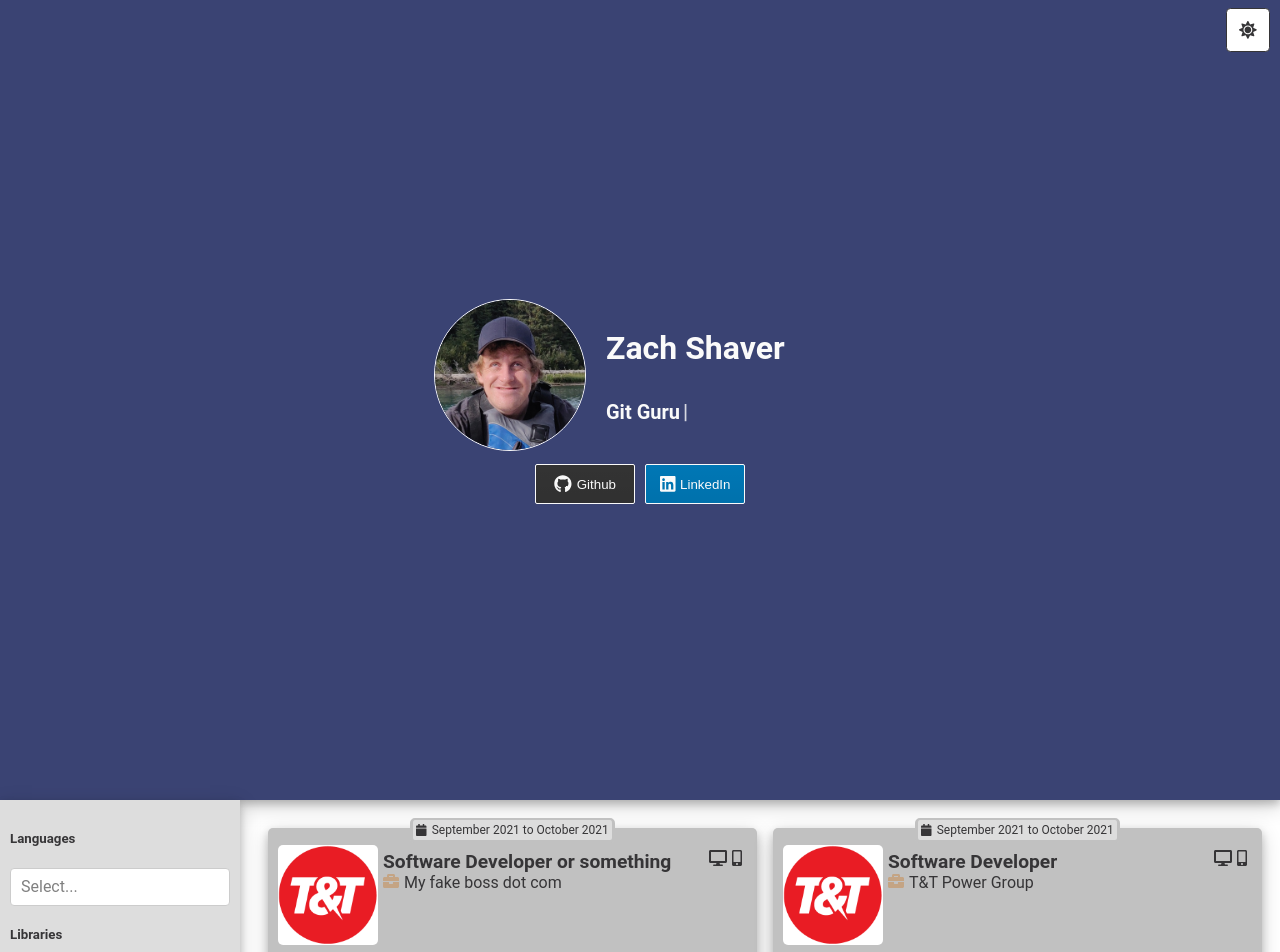
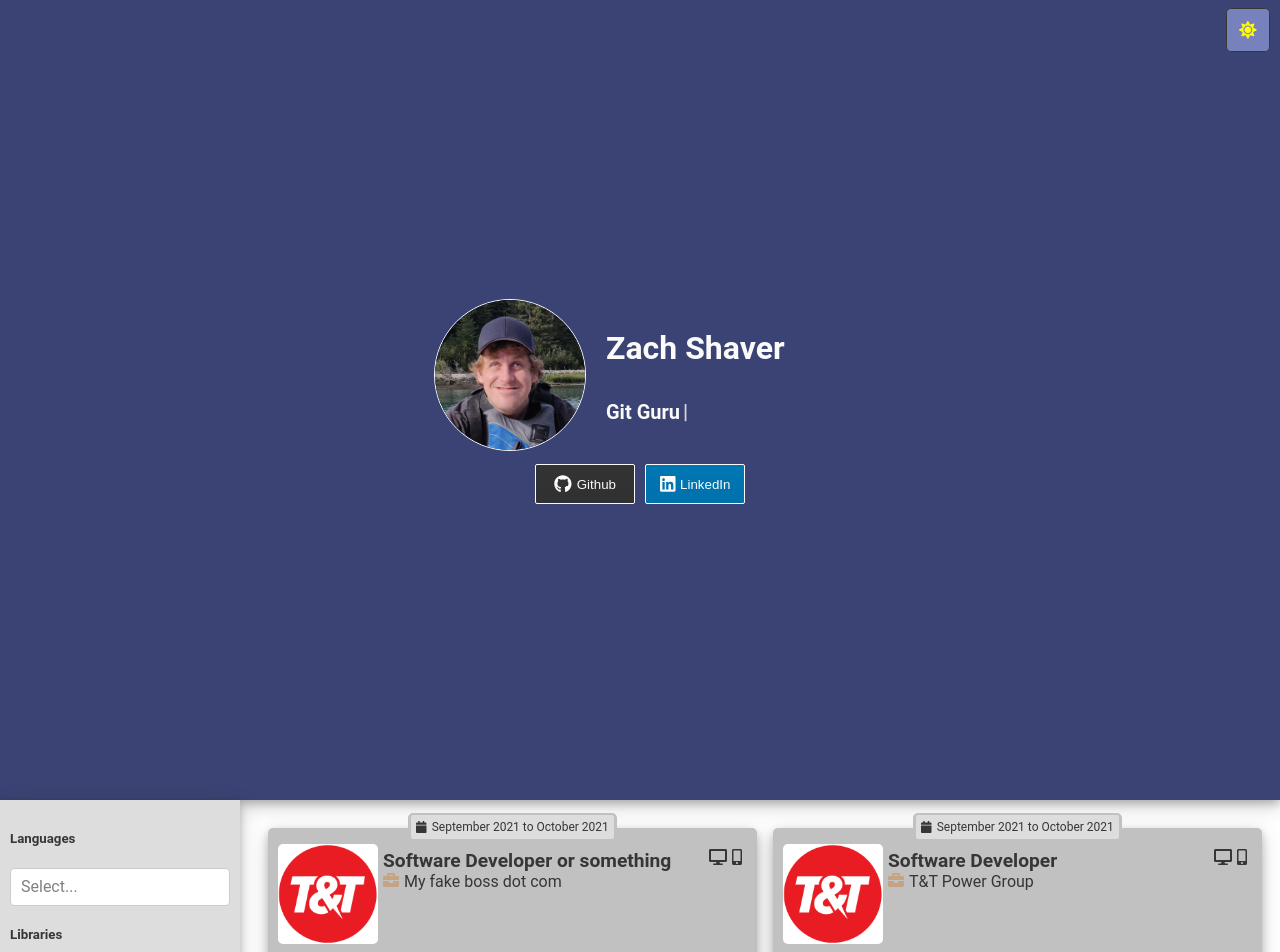
Before and after one commit to ShavaShav/web, a React (Create React App) app: page / in a window 1280 px wide. Shown: the top 952 px of the page. Built offline with nearby package versions, Linux system fonts and the light colour scheme.

Commit message:
Update theme toggle color

```diff
--- a/src/components/RecordCard.tsx
+++ b/src/components/RecordCard.tsx
@@ -100,11 +100,11 @@ const DateBanner = styled.div`
   background-color: ${({theme}) => theme.dateBannerBackground};
   border: 3px solid ${({theme}) => theme.cardBackground};
   border-top-width: 2px;
-  margin-top: -10px;
+  margin-top: -15px;
   margin-left: auto;
   margin-right: auto;
   margin-bottom: 2px;
-  padding: 3px;
+  padding: 5px;
   font-size: 0.75em;
   border-radius: 5px;
 `
--- a/src/components/ThemeToggle.tsx
+++ b/src/components/ThemeToggle.tsx
@@ -12,8 +12,8 @@ interface ThemeToggleProps {
 const ToggleButton = styled(Button)`
   height: 44px;
   width: 44px;
-  color: ${({ theme }) => theme.text};
-  background: ${({ theme }) => theme.body};
+  color: ${({ theme }) => theme.themeToggleTint};
+  background: ${({ theme }) => theme.themeToggleBackground};
   border: 1px solid ${({ theme }) => theme.text};
   border-radius: 10%;
 `
--- a/src/themes.ts
+++ b/src/themes.ts
@@ -59,7 +59,7 @@ export const lightTheme: Theme = {
   cardTint: Colors.textLight,
   labelBackground: Colors.secondaryLight,
   labelTint: Colors.textLight,
-  themeToggleBackground: 'lightblue',
+  themeToggleBackground: '#7781bb',
   themeToggleTint: 'yellow',
 }
 
@@ -85,6 +85,6 @@ export const darkTheme: Theme = {
   cardTint: Colors.textDark,
   labelBackground: Colors.primaryDark,
   labelTint: Colors.textDark,
-  themeToggleBackground: 'black',
-  themeToggleTint: 'white',
+  themeToggleBackground: Colors.secondaryBackgroundDark,
+  themeToggleTint: 'yellow',
 }
```
